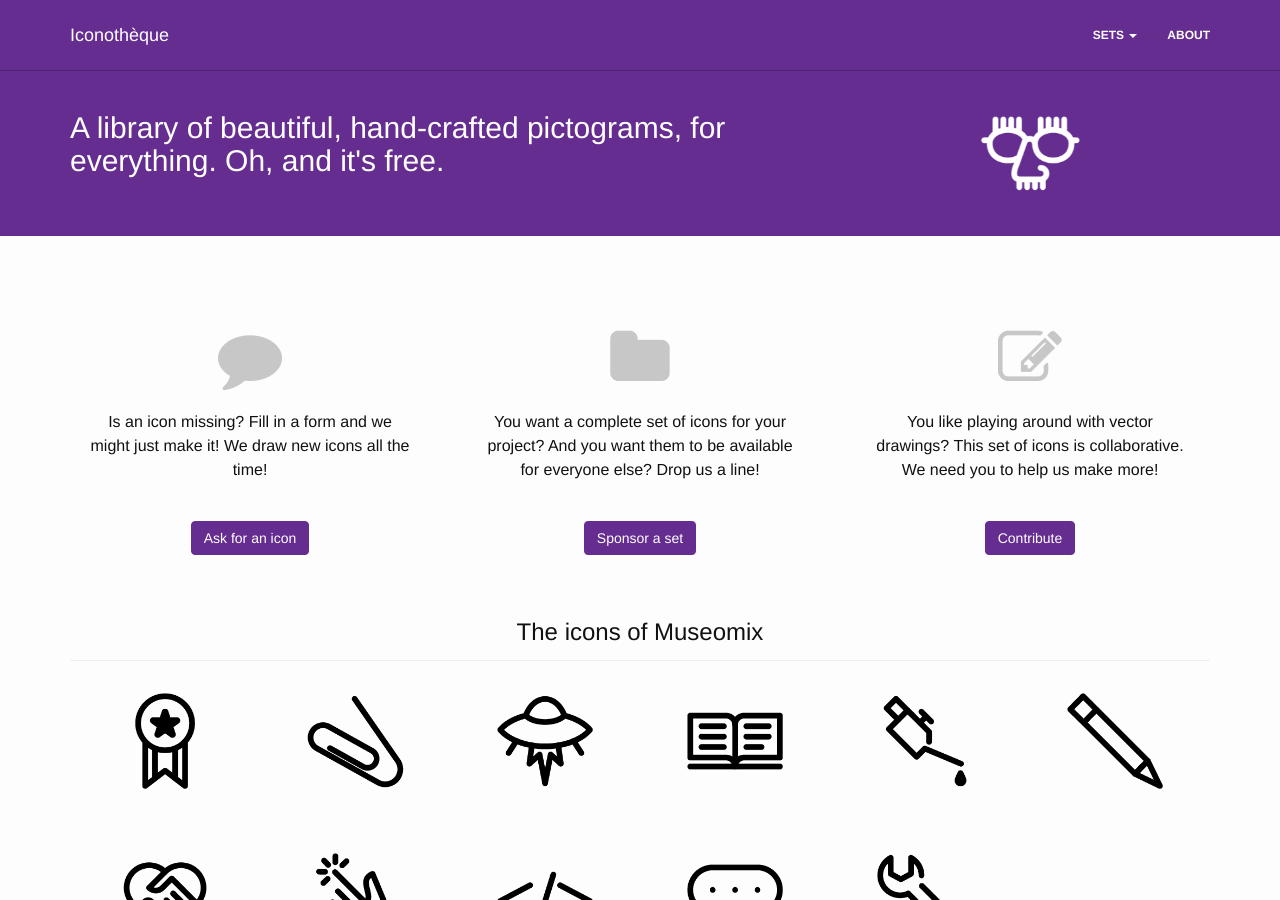
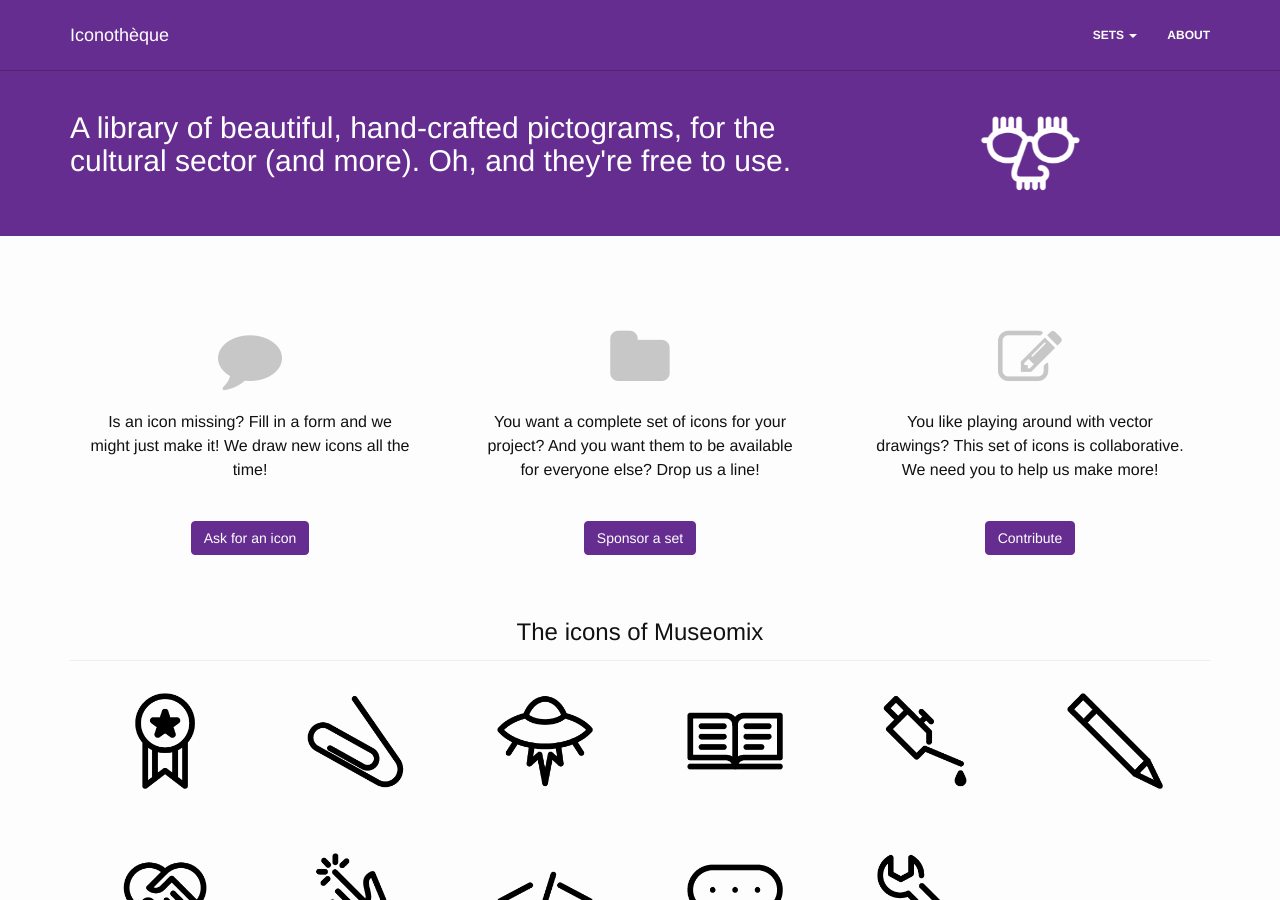
Before and after one commit to TinkTankMTL/icon-set, a Jekyll site: the page built from index.html, in a window 1280 px wide and 900 px high. Built offline with Jekyll 4.4.1, drawn with Linux system fonts in a browser that asks for light colours; nearby versions of some CDN libraries; some of the changed text lies outside the part shown.

Commit message:
facebook image added

```diff
--- a/_config.yml
+++ b/_config.yml
@@ -1,7 +1,7 @@
 # Site settings
 title: Iconothèque
 email: icons@tinktank.club
-description: "A library of beautiful, hand-crafted pictograms, for everything. Oh, and it's free."
+description: "A library of beautiful, hand-crafted pictograms, for the cultural sector (and more). Oh, and they're free to use."
 baseurl: "" # the subpath of your site, e.g. /blog/ http://icons.tinktank.club
 url: "http://icons.tinktank.club" # the base hostname & protocol for your site
 twitter_username: tinktankMTL
--- a/_includes/head.html
+++ b/_includes/head.html
@@ -5,7 +5,8 @@
 
   <title>{% if page.title %}{{ page.title }}{% else %}{{ site.title }}{% endif %}</title>
   <meta name="description" content="{% if page.excerpt %}{{ page.excerpt | strip_html | strip_newlines | truncate: 160 }}{% else %}{{ site.description }}{% endif %}">
-  <link rel="shortcut icon" href="{{ site.baseurl }}/assets/ico/favicon.ico">
+  <meta property="og:image" content="{{ site.baseurl }}/assets/fb_icons.jpg" />
+  <link rel="shortcut icon" href="{{ site.baseurl }}/assets/ico/favicon.ico?v=2">
 
   <link rel="canonical" href="{{ page.url | replace:'index.html','' | prepend: site.baseurl | prepend: site.url }}">
   <link rel="alternate" type="application/atom+xml" title="{{ site.title }}" href="{{ "/feed.xml" | prepend: site.baseurl | prepend: site.url }}" />
```
Also changed, not shown: assets/ico/favicon.ico.
